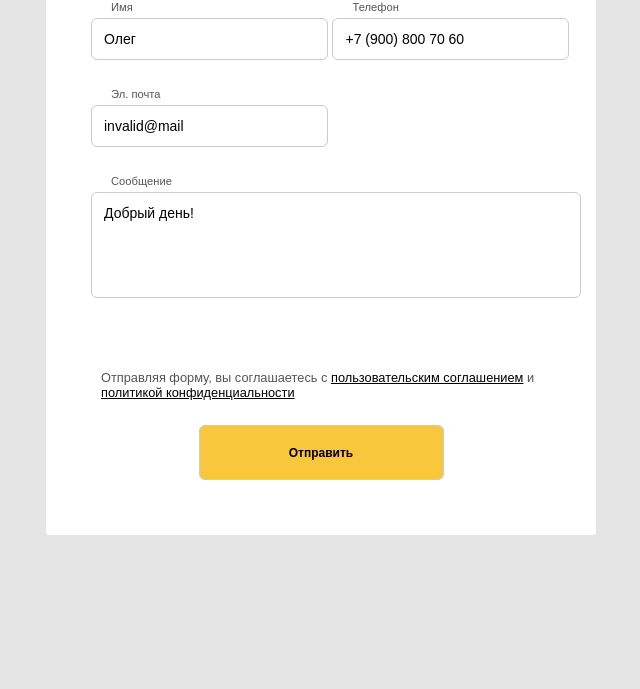
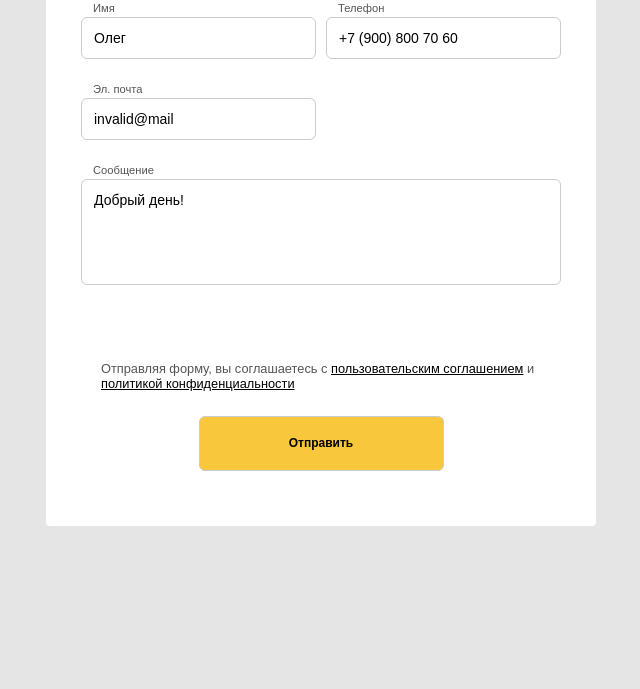
Before and after one commit to EvaTheSalmon/ReportForm, a website: page index.html in a window 1280 px wide. Shown: the part 111-800 px from the top of the page, without its empty margins (319-959 px from the left). Drawn offline with nearby package versions, Linux system fonts and the light colour scheme; files that its build step writes are made by us from their sources.

Commit message:
1.4 Floating labels implemented Html layout improvements

```diff
--- a/index.html
+++ b/index.html
@@ -6,42 +6,41 @@
     <meta name="viewport" content="width=device-width, initial-scale=1">
 </head>
 
-<link rel=preload as=style href="style.css">
-<link rel="stylesheet" type=text/css href="style.css">
+<link rel=preload as=style href="style.min.css">
+<link rel="stylesheet" type=text/css href="style.min.css">
 
 <body>
 <div class="feedback-form">
-
     <form action="index.html">
         <div>
             <h1>Обратная связь</h1>
         </div>
-
         <section>
-
-            <div>
-                <label for="name">Имя</label>
-                <input type="text" name="name" value="Олег" id="name" placeholder="Иван Иванов"/>
-                <p id="name-mes">Необходимо указать имя</p>
-            </div>
-
-            <div>
-                <label for="tel">Телефон</label>
-                <input type="tel" value="+7 (900) 800 70 60" id="tel" placeholder="+7 (123) 456 78 90"/>
-                <p id="tel-mes">Проверьте введенный телефон</p>
-            </div>
-
-            <div>
-                <label for="email">Эл. почта</label>
-                <input type="email" name="email" value="invalid@mail" id="email" placeholder="example@email.com"/>
-                <p id="email-mes">Проверьте введённый email</p>
-            </div>
-
+        <div>
+            <label for="name">
+                <input type="text" name="name" value="Олег" id="name" placeholder="Имя"/>
+                <span>Имя</span>
+            </label>
+            <p id="name-mes">Необходимо указать имя</p>
+        </div><div>
+            <label for="tel">
+                <input type="tel" value="+7 (900) 800 70 60" id="tel" placeholder="Телефон"/>
+                <span>Телефон</span>
+            </label>
+            <p id="tel-mes">Проверьте введенный телефон</p>
+        </div><div>
+            <label for="email">
+                <input type="email" name="email" value="invalid@mail" id="email" placeholder="Эл. почта"/>
+                <span>Эл. почта</span>
+            </label>
+            <p id="email-mes">Проверьте введённый email</p>
+        </div>
         </section>
-
-        <div>
-            <label for="message">Сообщение</label>
-            <textarea name="message" rows="5" id="message" placeholder="Отзыв">Добрый день!</textarea>
+        <div class="message">
+            <label for="message">
+                <textarea name="message" rows="5" id="message" placeholder="Сообщение">Добрый день!</textarea>
+                <span>Сообщение</span>
+            </label>
             <p id="message-mes">Введите сообщение</p>
             <p id="no-contact-mes">Укажите хотя бы один из способов обратной связи</p>
         </div>
--- /dev/null
+++ b/package.json
@@ -0,0 +1,6 @@
+{
+  "devDependencies": {
+    "csso": "^4.2.0",
+    "csso-cli": "^3.0.0"
+  }
+}
--- a/style.scss
+++ b/style.scss
@@ -10,7 +10,7 @@ html {
   background-color: #e5e5e5;
 }
 
-input, label {
+input, label, textarea {
   display: block;
 }
 
@@ -18,7 +18,7 @@ input, textarea {
   font-size: 14px;
 
   width: 100%;
-  margin: 5px 15px;
+
   padding: 12px;
 
   color: black;
@@ -29,7 +29,6 @@ input, textarea {
   @media screen and (max-width: $sm) {
     margin: 5px 0 0 0;
   }
-
 }
 
 input[type=button] {
@@ -47,38 +46,70 @@ input[type=button] {
 
   &:hover{
     background-color: rgba(249, 199, 59, 0.9);
+  }
   &:active{
     background-color: rgba(249, 199, 59, 0.8);
   }
   &:visited{
     background-color: #f9c73b;
   }
-  }
+}
+
+form div {
+  display: inline-block;
+  width: 100%;
+  padding: 0 5px 0 5px;
 }
 
 section > div {
-  display: inline-block;
-
+  width: 50%;
   @media screen and (max-width: $sm) {
     width: 100%;
   }
 }
 
-label, p {
-  font-size: .7em;
-
-  margin: 7px 10px 0 35px;
-
-  color: #555;
-
+//---floating label
+label{
+  position:relative;
+  margin: 10px 0 0 0;
   @media screen and (max-width: $sm) {
     margin: 7px 10px 0 15px;
   }
 }
 
+h1{
+  @media screen and (max-width: $sm) {
+  margin: 22px 10px 22px 15px;
+  }
+}
+
+input::placeholder, textarea::placeholder{
+  opacity:0;
+}
+span{
+  position:absolute;
+  top:-15px;
+  left:12px;
+  transform:translateY(30px) scale(1.3);
+  transition-duration:300ms;
+}
+label:focus-within > span,
+input:not(:placeholder-shown) + span,
+textarea:not(:placeholder-shown) + span{
+  transform:translateY(0px);
+}
+//---------------
+label, p {
+  font-size: .7em;
+
+  color: #555;
+
+}
+
 div > p{
   visibility: hidden;
   color:red;
+  margin: 7px 0 10px 12px;
 }
 
 .feedback-form {
@@ -100,10 +131,6 @@ form > p {
   margin: 25px;
 }
 
-form h1 {
-  margin: 15px;
-}
-
 form a,
 a:hover,
 a:visited {
```
Also changed, not shown: style.css, 1 other file.
